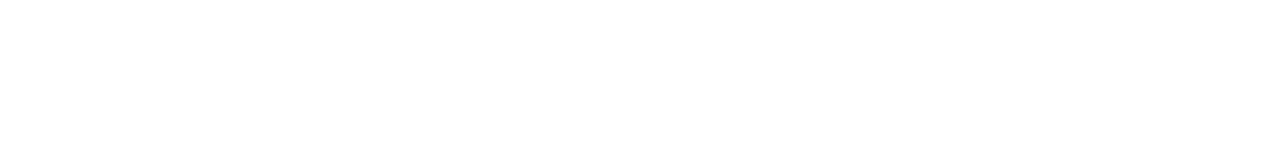
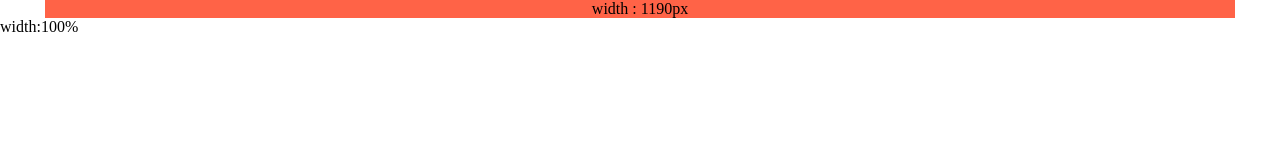
Before and after one commit to amerucci/livecodingHTMLCSS, a plain HTML site: page index.html in a window 1280 px wide. Drawn offline with Linux system fonts and the light colour scheme.

Commit message:
css style

```diff
--- a/index.html
+++ b/index.html
@@ -8,8 +8,11 @@
     <meta name="viewport" content="width=device-width, initial-scale=1.0">
     <!-- balise pour gérer le titre de votre document, qui se retrouve dans l'onglet de votre navigateur et le lien clicable de google -->
     <title>Document</title>
+    <link rel="stylesheet" href="style.css">
 </head>
 <body>
+    <div class="content">width : 1190px</div>
+    <div class="fullwidth">width:100%</div>
 
 </body>
 </html>
--- /dev/null
+++ b/style.css
@@ -0,0 +1,12 @@
+body{
+    margin: 0;
+    padding: 0;
+}
+
+.content{
+    width:100%; /*Si l'écran est moins grand que 1190px alors il doit occuper 100% de la place*/
+    max-width: 1190px; /*Si l'écran est plus grand que 1190px alors il mesurer au max 1190px*/
+    background: tomato;
+    text-align: center;
+    margin: auto; /*Si l'écran est plus que 1190px alors il doit center mon objet au centre de l'écran*/
+}
```
